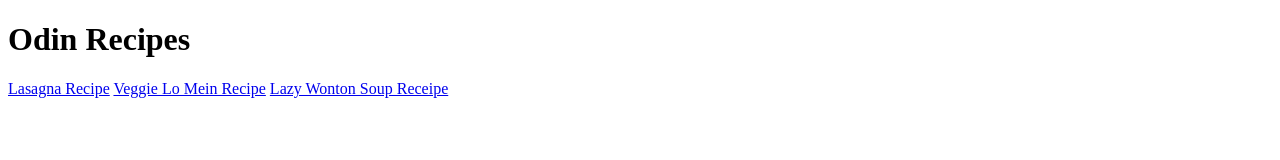
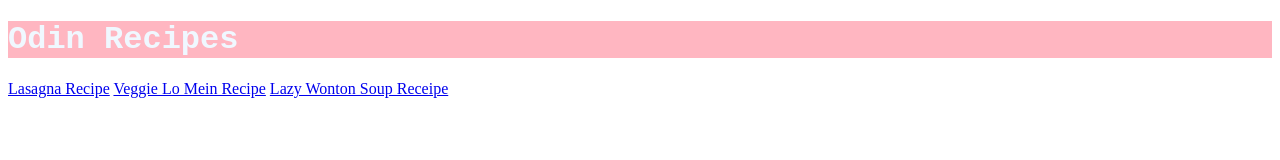
Before and after one commit to SheepShake/odin-receipes, a plain HTML site: page index.html in a window 1280 px wide. Drawn offline with Linux system fonts and the light colour scheme.

Commit message:
Created a stylesheet and apply to the index

```diff
--- a/index.html
+++ b/index.html
@@ -1,7 +1,9 @@
 <!DOCTYPE html>
 <html lang="en">
     <head>
-
+        <meta charset="UTF-8">
+        <title>SheepShake's Odin Receipe</title>
+        <link rel="stylesheet" href="./style.css">
     </head>
 
     <body>
--- /dev/null
+++ b/style.css
@@ -0,0 +1,5 @@
+h1 {
+    color: aliceblue;
+    background-color: lightpink;
+    font-family: 'Courier New', Courier, monospace;
+}
```
